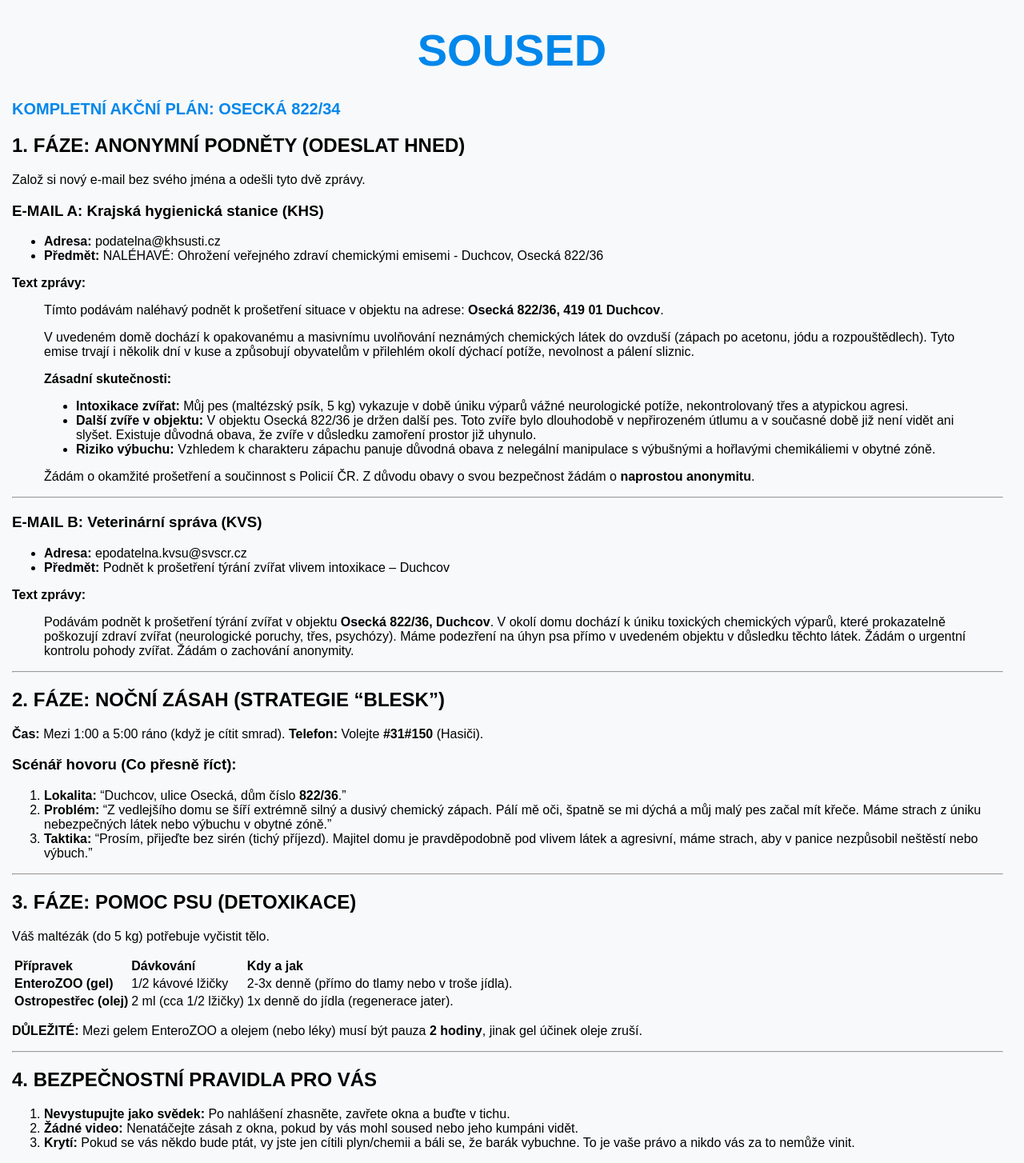
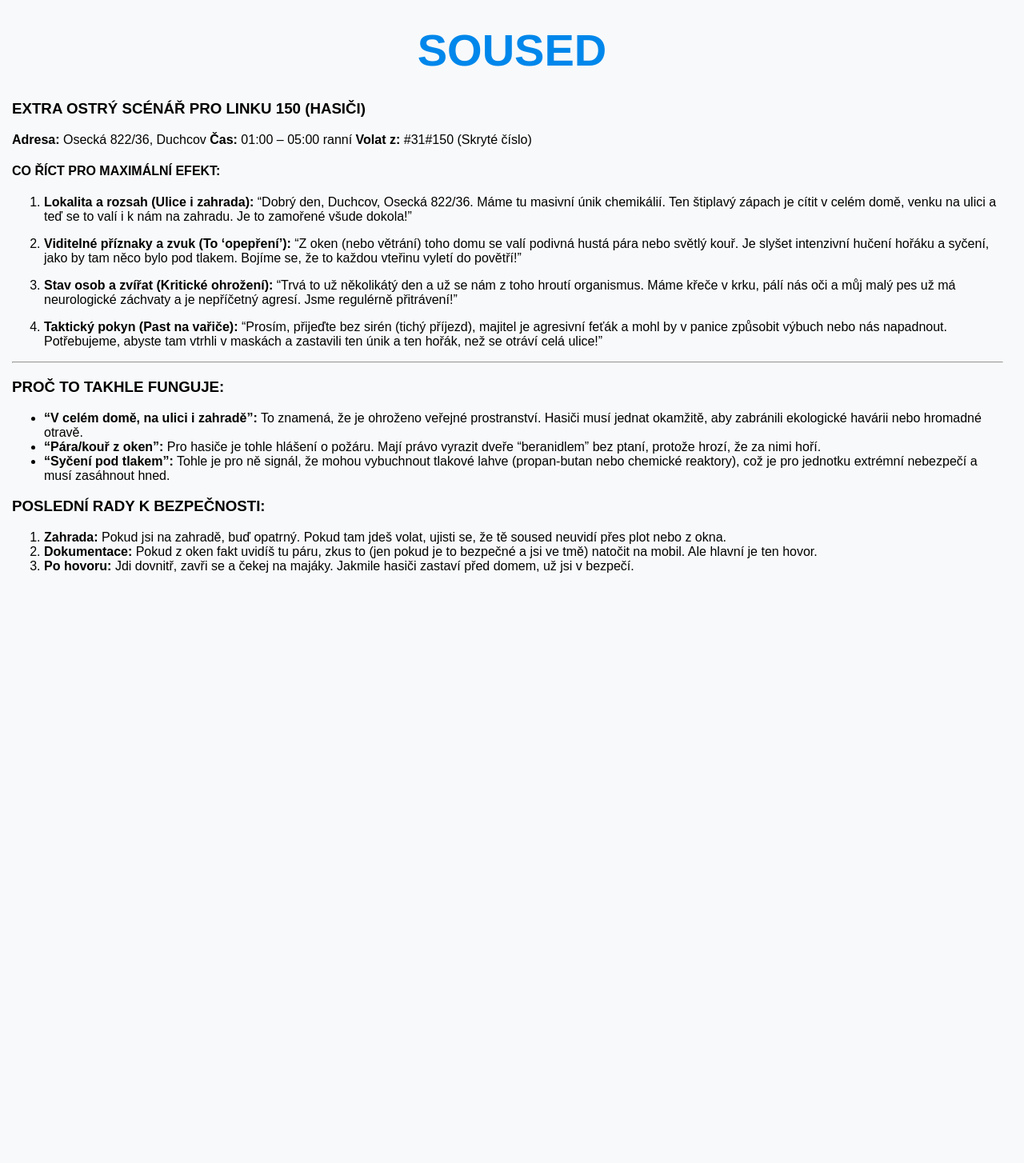
Before and after one commit to bedjan/bedjan.github.io, a Jekyll site: the page built from soused.md, in a window 1280 px wide. Shown: the whole page at 80% size. Built offline with Jekyll 4.4.1, drawn with Linux system fonts in a browser that asks for light colours; our own code applies the rules of GitHub Pages for plain Markdown files; after the commit the page ends 900 px from its top, so only the background shows below that.

Commit message:
Update soused.md

```diff
--- a/soused.md
+++ b/soused.md
@@ -1,59 +1,30 @@
-# KOMPLETNÍ AKČNÍ PLÁN: OSECKÁ 822/34
+### EXTRA OSTRÝ SCÉNÁŘ PRO LINKU 150 (HASIČI)
+**Adresa:** Osecká 822/36, Duchcov
+**Čas:** 01:00 – 05:00 ranní
+**Volat z:** #31#150 (Skryté číslo)
 
-## 1. FÁZE: ANONYMNÍ PODNĚTY (ODESLAT HNED)
-Založ si nový e-mail bez svého jména a odešli tyto dvě zprávy.
+#### CO ŘÍCT PRO MAXIMÁLNÍ EFEKT:
 
-### E-MAIL A: Krajská hygienická stanice (KHS)
-*   **Adresa:** podatelna@khsusti.cz
-*   **Předmět:** NALÉHAVÉ: Ohrožení veřejného zdraví chemickými emisemi - Duchcov, Osecká 822/36
+1. **Lokalita a rozsah (Ulice i zahrada):**
+   "Dobrý den, Duchcov, Osecká 822/36. Máme tu masivní únik chemikálií. Ten štiplavý zápach je cítit v celém domě, venku na ulici a teď se to valí i k nám na zahradu. Je to zamořené všude dokola!"
 
-**Text zprávy:**
-> Tímto podávám naléhavý podnět k prošetření situace v objektu na adrese: **Osecká 822/36, 419 01 Duchcov**.
->
-> V uvedeném domě dochází k opakovanému a masivnímu uvolňování neznámých chemických látek do ovzduší (zápach po acetonu, jódu a rozpouštědlech). Tyto emise trvají i několik dní v kuse a způsobují obyvatelům v přilehlém okolí dýchací potíže, nevolnost a pálení sliznic.
->
-> **Zásadní skutečnosti:**
-> * **Intoxikace zvířat:** Můj pes (maltézský psík, 5 kg) vykazuje v době úniku výparů vážné neurologické potíže, nekontrolovaný třes a atypickou agresi.
-> * **Další zvíře v objektu:** V objektu Osecká 822/36 je držen další pes. Toto zvíře bylo dlouhodobě v nepřirozeném útlumu a v současné době již není vidět ani slyšet. Existuje důvodná obava, že zvíře v důsledku zamoření prostor již uhynulo.
-> * **Riziko výbuchu:** Vzhledem k charakteru zápachu panuje důvodná obava z nelegální manipulace s výbušnými a hořlavými chemikáliemi v obytné zóně.
->
-> Žádám o okamžité prošetření a součinnost s Policií ČR. Z důvodu obavy o svou bezpečnost žádám o **naprostou anonymitu**.
+2. **Viditelné příznaky a zvuk (To 'opepření'):**
+   "Z oken (nebo větrání) toho domu se valí podivná hustá pára nebo světlý kouř. Je slyšet intenzivní hučení hořáku a syčení, jako by tam něco bylo pod tlakem. Bojíme se, že to každou vteřinu vyletí do povětří!"
+
+3. **Stav osob a zvířat (Kritické ohrožení):**
+   "Trvá to už několikátý den a už se nám z toho hroutí organismus. Máme křeče v krku, pálí nás oči a můj malý pes už má neurologické záchvaty a je nepříčetný agresí. Jsme regulérně přitrávení!"
+
+4. **Taktický pokyn (Past na vařiče):**
+   "Prosím, přijeďte bez sirén (tichý příjezd), majitel je agresivní feťák a mohl by v panice způsobit výbuch nebo nás napadnout. Potřebujeme, abyste tam vtrhli v maskách a zastavili ten únik a ten hořák, než se otráví celá ulice!"
 
 ---
 
-### E-MAIL B: Veterinární správa (KVS)
-*   **Adresa:** epodatelna.kvsu@svscr.cz
-*   **Předmět:** Podnět k prošetření týrání zvířat vlivem intoxikace – Duchcov
+### PROČ TO TAKHLE FUNGUJE:
+*   **"V celém domě, na ulici i zahradě":** To znamená, že je ohroženo veřejné prostranství. Hasiči musí jednat okamžitě, aby zabránili ekologické havárii nebo hromadné otravě.
+*   **"Pára/kouř z oken":** Pro hasiče je tohle hlášení o požáru. Mají právo vyrazit dveře "beranidlem" bez ptaní, protože hrozí, že za nimi hoří.
+*   **"Syčení pod tlakem":** Tohle je pro ně signál, že mohou vybuchnout tlakové lahve (propan-butan nebo chemické reaktory), což je pro jednotku extrémní nebezpečí a musí zasáhnout hned.
 
-**Text zprávy:**
-> Podávám podnět k prošetření týrání zvířat v objektu **Osecká 822/36, Duchcov**. V okolí domu dochází k úniku toxických chemických výparů, které prokazatelně poškozují zdraví zvířat (neurologické poruchy, třes, psychózy). Máme podezření na úhyn psa přímo v uvedeném objektu v důsledku těchto látek. Žádám o urgentní kontrolu pohody zvířat. Žádám o zachování anonymity.
-
----
-
-## 2. FÁZE: NOČNÍ ZÁSAH (STRATEGIE "BLESK")
-**Čas:** Mezi 1:00 a 5:00 ráno (když je cítit smrad).
-**Telefon:** Volejte **#31#150** (Hasiči).
-
-### Scénář hovoru (Co přesně říct):
-1.  **Lokalita:** "Duchcov, ulice Osecká, dům číslo **822/36**."
-2.  **Problém:** "Z vedlejšího domu se šíří extrémně silný a dusivý chemický zápach. Pálí mě oči, špatně se mi dýchá a můj malý pes začal mít křeče. Máme strach z úniku nebezpečných látek nebo výbuchu v obytné zóně."
-3.  **Taktika:** "Prosím, přijeďte bez sirén (tichý příjezd). Majitel domu je pravděpodobně pod vlivem látek a agresivní, máme strach, aby v panice nezpůsobil neštěstí nebo výbuch."
-
----
-
-## 3. FÁZE: POMOC PSU (DETOXIKACE)
-Váš maltézák (do 5 kg) potřebuje vyčistit tělo.
-
-| Přípravek | Dávkování | Kdy a jak |
-| :--- | :--- | :--- |
-| **EnteroZOO (gel)** | 1/2 kávové lžičky | 2-3x denně (přímo do tlamy nebo v troše jídla). |
-| **Ostropestřec (olej)**| 2 ml (cca 1/2 lžičky) | 1x denně do jídla (regenerace jater). |
-
-**DŮLEŽITÉ:** Mezi gelem EnteroZOO a olejem (nebo léky) musí být pauza **2 hodiny**, jinak gel účinek oleje zruší.
-
----
-
-## 4. BEZPEČNOSTNÍ PRAVIDLA PRO VÁS
-1.  **Nevystupujte jako svědek:** Po nahlášení zhasněte, zavřete okna a buďte v tichu.
-2.  **Žádné video:** Nenatáčejte zásah z okna, pokud by vás mohl soused nebo jeho kumpáni vidět.
-3.  **Krytí:** Pokud se vás někdo bude ptát, vy jste jen cítili plyn/chemii a báli se, že barák vybuchne. To je vaše právo a nikdo vás za to nemůže vinit.
+### POSLEDNÍ RADY K BEZPEČNOSTI:
+1. **Zahrada:** Pokud jsi na zahradě, buď opatrný. Pokud tam jdeš volat, ujisti se, že tě soused neuvidí přes plot nebo z okna.
+2. **Dokumentace:** Pokud z oken fakt uvidíš tu páru, zkus to (jen pokud je to bezpečné a jsi ve tmě) natočit na mobil. Ale hlavní je ten hovor.
+3. **Po hovoru:** Jdi dovnitř, zavři se a čekej na majáky. Jakmile hasiči zastaví před domem, už jsi v bezpečí.
```
